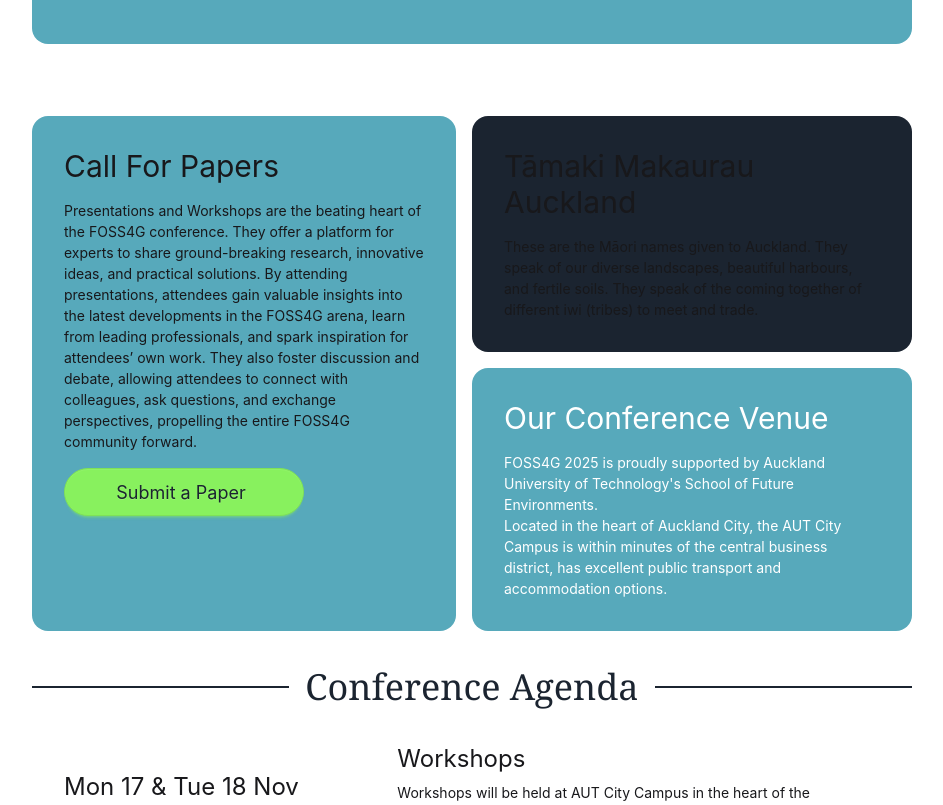
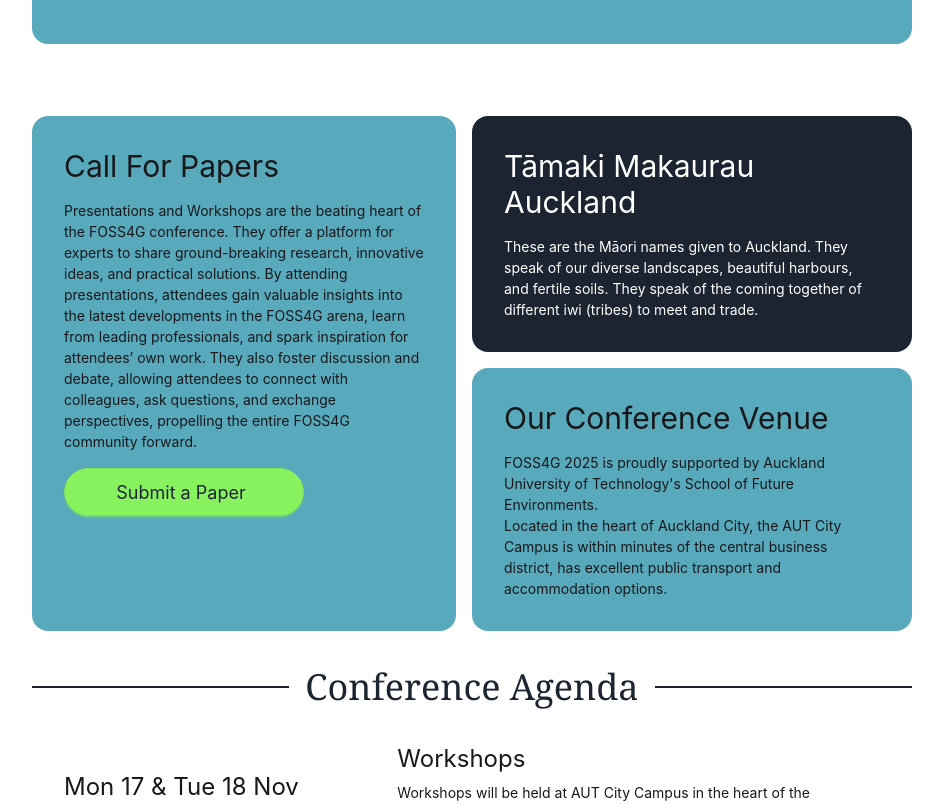
Before and after one commit to osgeo-oceania/foss4g-2025, a SvelteKit app: page / in a window 1280 px wide. Shown: the part 536-1341 px from the top of the page, without its empty margins (168-1111 px from the left). Built offline with nearby package versions, Linux system fonts and the light colour scheme; what @iconify/tailwind4 would draw is missing.

Commit message:
Update +page.svelte

```diff
--- a/src/routes/+page.svelte
+++ b/src/routes/+page.svelte
@@ -159,7 +159,7 @@
 
     <div class="flex flex-col-reverse gap-y-4 sm:flex-col">
       <div class="card bg-primary rounded-2xl">
-        <div class="card-body space-y-2 p-8">
+        <div class="card-body text-primary-content space-y-2 p-8">
           <div class="text-3xl">Tāmaki Makaurau Auckland</div>
           <div>
             These are the Māori names given to Auckland. They speak of our diverse landscapes,
@@ -169,7 +169,7 @@
         </div>
       </div>
       <div class="card bg-secondary rounded-2xl">
-        <div class="card-body text-primary-content space-y-2 p-8">
+        <div class="card-body space-y-2 p-8">
           <div class="text-3xl">Our Conference Venue</div>
           <div>
             FOSS4G 2025 is proudly supported by Auckland University of Technology's School of Future Environments.<br />Located in the heart of Auckland City, the <a href="https://use.mazemap.com/#v=1&campusid=103&zlevel=1&center=174.765877,-36.853388&zoom=17.6" target="_blank">AUT City Campus</a> is within minutes of the central business district, has excellent public transport and accommodation options.
```
